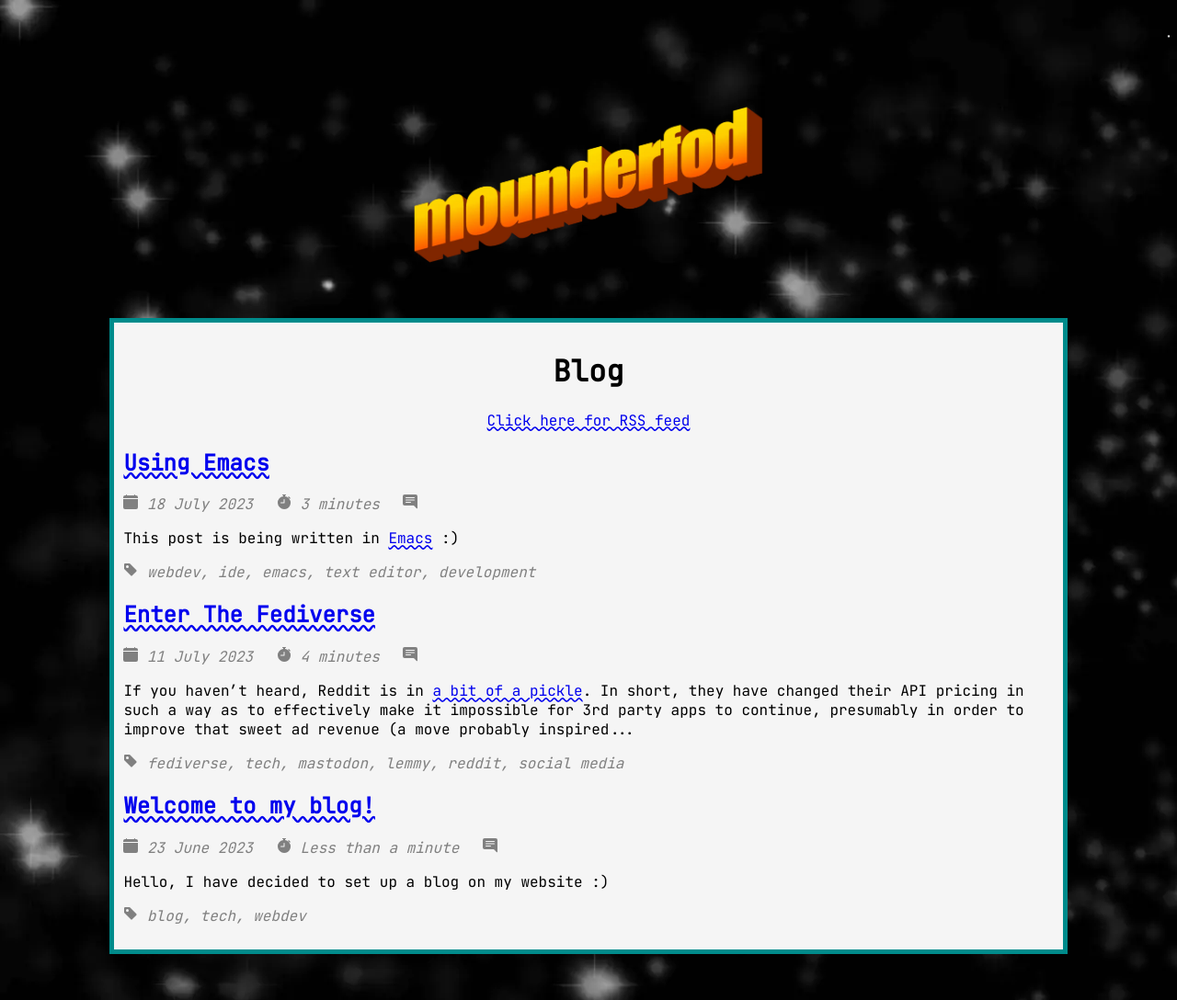
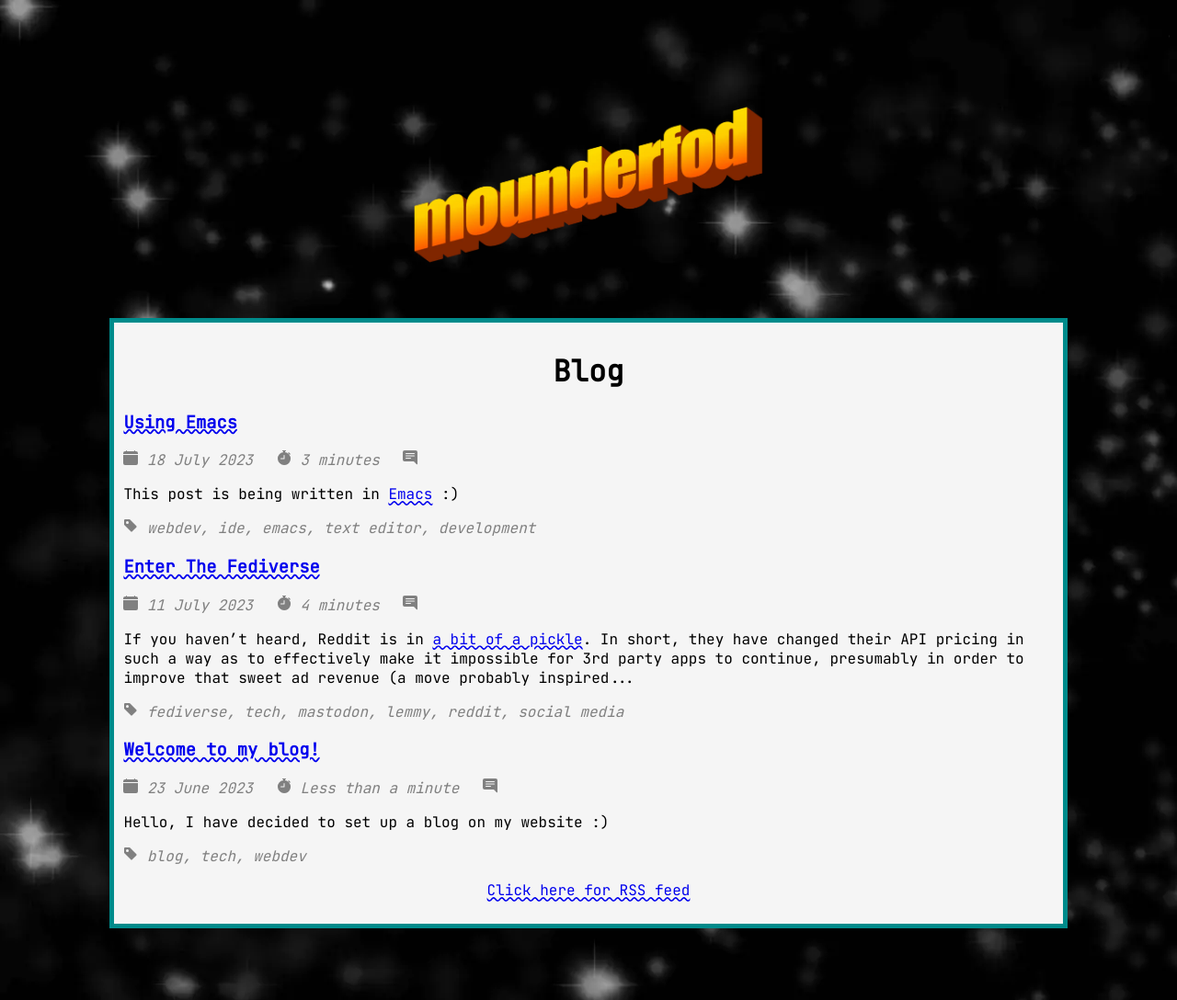
Before and after one commit to mounderfod/mounderfod.github.io, a Jekyll site: the page built from blog.html, in a window 1280 px wide. Shown: the whole page at 92% size. Built offline with Jekyll 4.4.1, drawn with Linux system fonts in a browser that asks for light colours; comment, search, counter and statistics services are not loaded; some of the changed lines change nothing that is shown.

Commit message:
Improve layout of blog page

```diff
--- a/blog.html
+++ b/blog.html
@@ -7,11 +7,8 @@ permalink: /blog/
 <h1 style="text-align: center">Blog</h1>
 <script type="text/javascript" src="../mentions.js"></script>
 
-<a href="/feed.xml" style="text-align: center"
-  ><p style="color: -webkit-link">Click here for RSS feed</p></a
->
 {% for post in site.posts %}
-<h2><a href="{{ post.url }}">{{ post.title }}</a></h2>
+<h3><a href="{{ post.url }}">{{ post.title }}</a></h3>
 <p>
   <svg
     alt="date published"
@@ -91,3 +88,7 @@ permalink: /blog/
   <em style="color: gray">{{post.tags | join: ", "}}</em>
 </p>
 {% endfor %}
+
+<a href="/feed.xml" style="text-align: center"
+  ><p style="color: -webkit-link">Click here for RSS feed</p></a
+>
```
